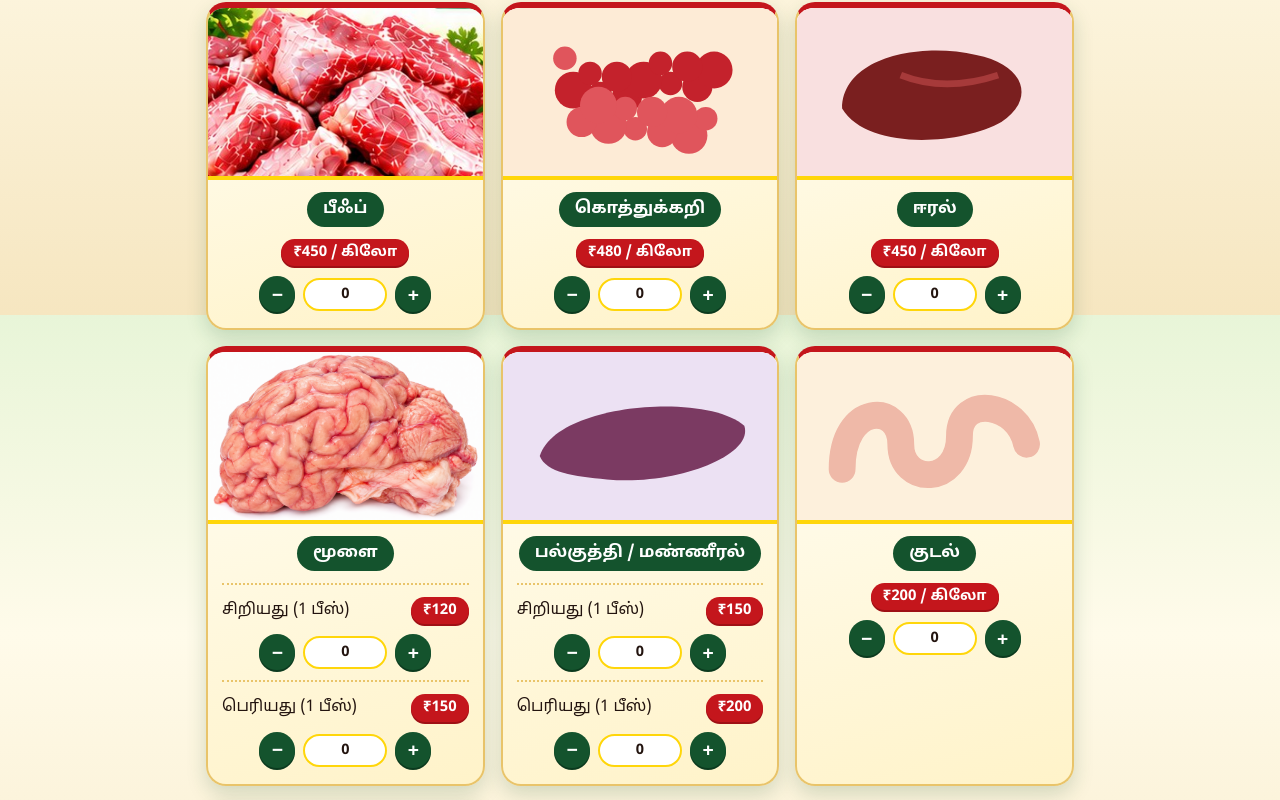
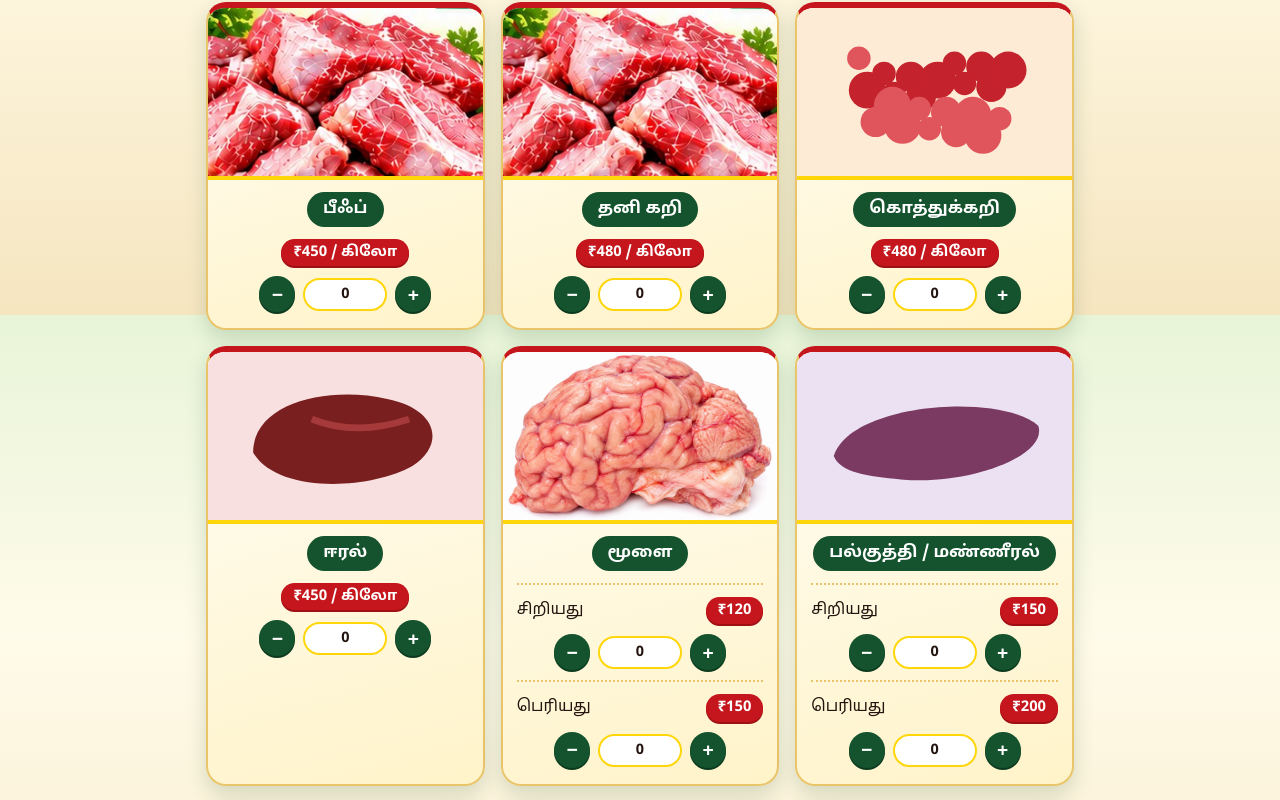
Before and after one commit to mdibrahim1982/kayalfreshmeat, a React (Vite) app: page / in a window 1280 px wide. Shown: the part 485-1285 px from the top of the page. Built offline with nearby package versions, Linux system fonts and the light colour scheme.

Commit message:
Add files via upload

```diff
--- a/src/App.jsx
+++ b/src/App.jsx
@@ -14,16 +14,20 @@ const SHOP = "காயல் ஃப்ரெஷ் மீட்";
 
 const PRODUCTS = [
   { id: "beef", name: "பீஃப்", kind: "kg", price: 450 },
+  { id: "thanikari", name: "தனி கறி", kind: "kg", price: 480 },
   { id: "kottu", name: "கொத்துக்கறி", kind: "kg", price: 480 },
   { id: "liver", name: "ஈரல்", kind: "kg", price: 450 },
   { id: "brain", name: "மூளை", kind: "unit", variants: [
-    { id: "brain-s", label: "சிறியது (1 பீஸ்)", price: 120 },
-    { id: "brain-l", label: "பெரியது (1 பீஸ்)", price: 150 } ] },
+    { id: "brain-s", label: "சிறியது", price: 120 },
+    { id: "brain-l", label: "பெரியது", price: 150 } ] },
   { id: "spleen", name: "பல்குத்தி / மண்ணீரல்", kind: "unit", variants: [
-    { id: "spleen-s", label: "சிறியது (1 பீஸ்)", price: 150 },
-    { id: "spleen-l", label: "பெரியது (1 பீஸ்)", price: 200 } ] },
+    { id: "spleen-s", label: "சிறியது", price: 150 },
+    { id: "spleen-l", label: "பெரியது", price: 200 } ] },
   { id: "kudal", name: "குடல்", kind: "kg", price: 200 },
   { id: "kidney", name: "கிட்னி", kind: "unit", price: 120, per: "கால் கிலோ", unit: "கால் கிலோ" },
+  { id: "tail", name: "வால்", kind: "unit", variants: [
+    { id: "tail-s", label: "சிறியது", price: 180 },
+    { id: "tail-l", label: "பெரியது", price: 350 } ] },
 ];
 
 const LINES = PRODUCTS.flatMap(p => p.variants
@@ -46,7 +50,7 @@ function Qty({ line, q, set }) {
 
 export default function App() {
   const [cart, setCart] = useState({});
-  const [f, setF] = useState({ name: "", mobile: "", alt: "", address: "", landmark: "", area: "", pin: "", notes: "" });
+  const [f, setF] = useState({ name: "", mobile: "", alt: "", address: "", landmark: "", area: "காயல்பட்டணம்", notes: "" });
   const [errs, setErrs] = useState({});
   const [sheet, setSheet] = useState(false);
   const [step, setStep] = useState(1);
@@ -85,7 +89,6 @@ export default function App() {
     `முகவரி: ${f.address}`,
     f.landmark ? `அடையாளம்: ${f.landmark}` : false,
     `பகுதி: ${f.area}`,
-    f.pin ? `பின்கோடு: ${f.pin}` : false,
     f.notes ? `குறிப்பு: ${f.notes}` : false, "",
     `பணம் செலுத்தப்பட்டது (ஜிபே / போன்பே) – ${PAYEE.name} (${PAYEE.mobile}). பணம் செலுத்திய ஸ்கிரீன்ஷாட்டை அனுப்புகிறேன்.`
   ].filter(x => x !== false).join("\n");
@@ -197,7 +200,7 @@ export default function App() {
                 <input value={f.address} onChange={up("address")} placeholder="வீட்டு எண், தெருவின் பெயர்" />
                 {errs.address && <div className="err">{errs.address}</div>}
                 <label>பகுதி / இடம் *</label>
-                <input value={f.area} onChange={up("area")} placeholder="எ.கா. காயல்பட்டினம்" />
+                <input value={f.area} onChange={up("area")} placeholder="பகுதி / இடம்" />
                 {errs.area && <div className="err">{errs.area}</div>}
                 <details>
                   <summary>+ கூடுதல் விவரங்கள் (விருப்பம்)</summary>
@@ -205,8 +208,6 @@ export default function App() {
                   <input value={f.alt} onChange={up("alt")} inputMode="numeric" maxLength={10} />
                   <label>அடையாளம் / கூகுள் மேப் இணைப்பு</label>
                   <input value={f.landmark} onChange={up("landmark")} placeholder="பள்ளிவாசல், கடை அருகில்" />
-                  <label>பின்கோடு</label>
-                  <input value={f.pin} onChange={up("pin")} inputMode="numeric" maxLength={6} />
                   <label>சிறப்பு குறிப்புகள்</label>
                   <input value={f.notes} onChange={up("notes")} placeholder="பீஸ் அளவு, சுத்தம் போன்றவை" />
                 </details>
--- a/src/Art.jsx
+++ b/src/Art.jsx
@@ -1,5 +1,5 @@
 // Simple illustrations used when no photo exists in src/assets/products/<id>.jpg|png|webp
-const bg = { beef: "#fde4e1", kottu: "#fdebd6", liver: "#f9e0e0", brain: "#fde6ee", spleen: "#ece1f3", kudal: "#fdf0dc", kidney: "#f8e3dc" };
+const bg = { tail: "#f6e2d3", thanikari: "#fde4e1", beef: "#fde4e1", kottu: "#fdebd6", liver: "#f9e0e0", brain: "#fde6ee", spleen: "#ece1f3", kudal: "#fdf0dc", kidney: "#f8e3dc" };
 
 const shapes = {
   beef: <>{[[30,40,0],[70,30,15],[100,50,-10],[55,62,8]].map(([x,y,r],i)=><rect key={i} x={x} y={y} width="46" height="30" rx="10" fill={i%2?"#d6303a":"#e4505a"} transform={`rotate(${r} ${x+23} ${y+15})`}/>)}</>,
@@ -8,6 +8,7 @@ const shapes = {
   brain: <><ellipse cx="80" cy="52" rx="48" ry="32" fill="#f2a4b8"/><path d="M80 22 V82 M52 40 q12 8 0 18 M108 40 q-12 8 0 18 M62 66 q10 -8 18 0 M80 38 q10 8 18 0" stroke="#d9728f" strokeWidth="3" fill="none" strokeLinecap="round"/></>,
   spleen: <path d="M20 62 C30 30 120 24 142 44 C148 62 100 80 60 76 C40 74 24 72 20 62Z" fill="#7b3a62"/>,
   kudal: <path d="M25 70 C25 30 60 30 60 55 C60 80 95 80 95 50 C95 25 130 30 135 55" stroke="#efb9a8" strokeWidth="16" fill="none" strokeLinecap="round"/>,
+  tail: <path d="M20 70 C50 40 90 80 140 40" stroke="#8a3b2a" strokeWidth="18" fill="none" strokeLinecap="round"/>,
   kidney: <><path d="M60 22 C100 14 135 40 118 70 C108 88 82 80 84 62 C86 50 70 50 62 60 C50 74 28 60 34 42 C38 30 48 25 60 22Z" fill="#9a3b2e"/></>,
 };
 
```
